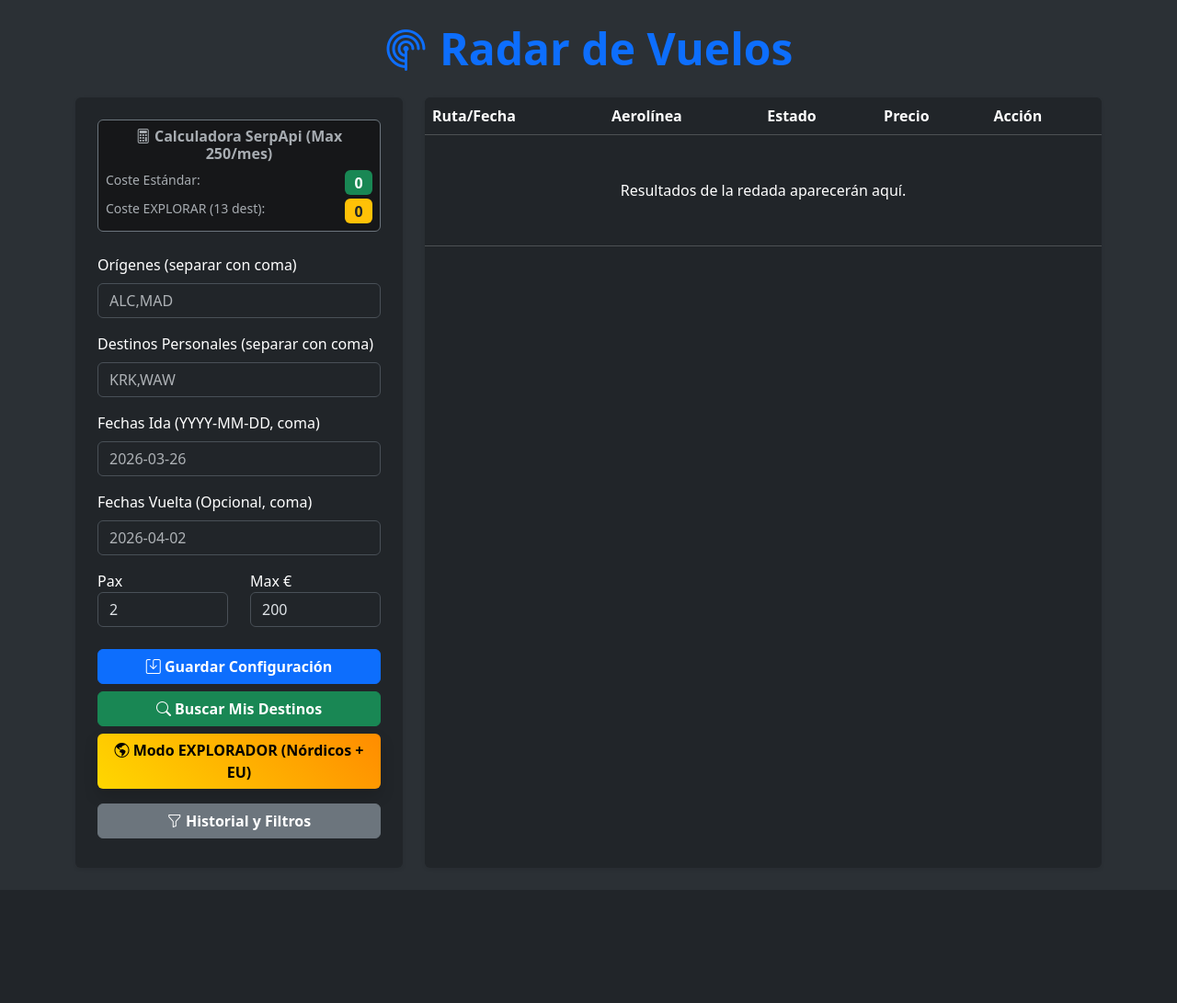
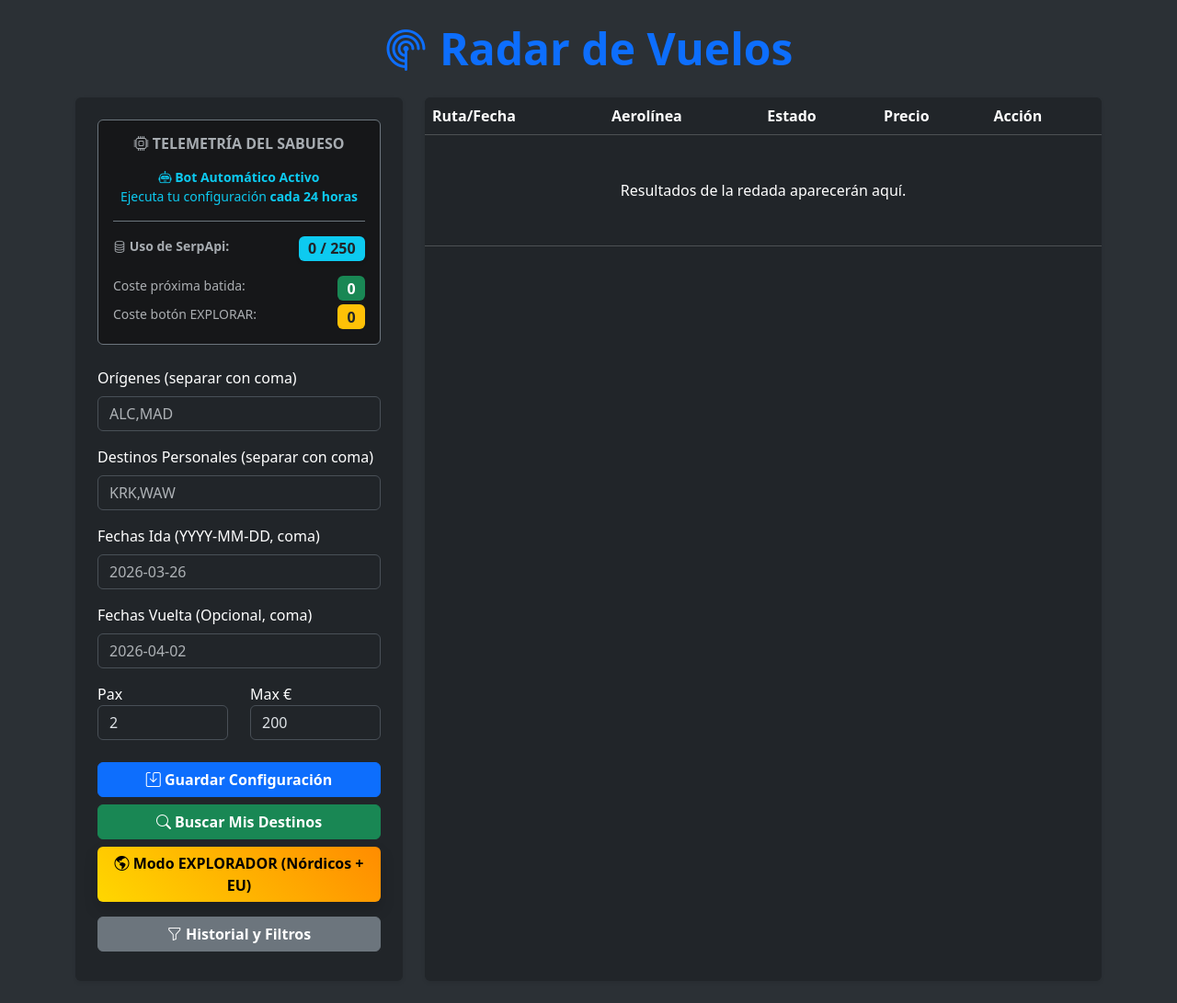
Before and after one commit to TrookeM/sabueso-vuelos, a Flask app: page / in a window 1280 px wide. Shown: the whole page at 92% size. Before the commit the page ends 912 px from the top, so only its background shows below. Run offline with Flask 3, Linux system fonts and the light colour scheme; data that the repository does not hold is empty.

Commit message:
Añadida telemetría de créditos en vivo de SerpApi

```diff
--- a/app.py
+++ b/app.py
@@ -18,30 +18,21 @@ SERPAPI_KEY = os.getenv("SERPAPI_KEY")
 CONFIG_FILE = "config.json"
 # ==========================================================
 
-# Destinos Maestra para el botón Explorar
 DESTINOS_EXPLORADOR = "LHR,CDG,FCO,BER,BUD,PRG,LIS,VIE,OSL,ARN,CPH,KEF,HEL"
 
-# 💾 FUNCIÓN DE MEMORIA PERSISTENTE
 def cargar_configuracion():
     if os.path.exists(CONFIG_FILE):
         try:
-            with open(CONFIG_FILE, 'r') as f:
-                return json.load(f)
+            with open(CONFIG_FILE, 'r') as f: return json.load(f)
         except: pass
-    # Si no hay archivo, empezamos limpios para no gastar créditos
     return {
-        "origenes": "",
-        "destinos": "",
-        "fechas_ida": "",
-        "fechas_vuelta": "",
-        "pasajeros": 2,
-        "precio_maximo_pp": 200
+        "origenes": "", "destinos": "", "fechas_ida": "",
+        "fechas_vuelta": "", "pasajeros": 2, "precio_maximo_pp": 200
     }
 
 config = cargar_configuracion()
 
 def buscar_en_api(conf):
-    # CORTAFUEGOS: Si está vacío, no disparamos a la API
     if not conf.get("origenes") or not conf.get("destinos") or not conf.get("fechas_ida"):
         return {"error": True, "mensaje": "⚠️ Faltan datos en la configuración. Rellena los campos y dale a Guardar primero."}
 
@@ -73,7 +64,6 @@ def buscar_en_api(conf):
                 try:
                     response = requests.get(url, params=params)
                     data = response.json()
-
                     if "error" in data: continue
 
                     nivel_precio = "⚪ Normal"
@@ -83,12 +73,10 @@ def buscar_en_api(conf):
                         elif nivel == "high": nivel_precio = "🔴 CARO"
 
                     vuelos = data.get("best_flights", []) + data.get("other_flights", [])
-
                     for vuelo in vuelos:
                         precio_total = vuelo.get("price", 0)
                         if not precio_total: continue
                         precio_pp = precio_total / int(conf["pasajeros"])
-
                         tramos = vuelo.get("flights", [])
                         aerolinea = tramos[0].get("airline", "Varias") if tramos else "N/A"
 
@@ -101,16 +89,13 @@ def buscar_en_api(conf):
                             "aerolinea": aerolinea, "precio_total": round(precio_total, 2),
                             "precio_pp": round(precio_pp, 2), "estado_precio": nivel_precio, "enlace": enlace_google
                         })
-                except Exception as e:
-                    print(f"Error en {origen}-{destino}: {e}")
+                except Exception as e: print(f"Error: {e}")
 
     resultados_filtrados = [r for r in resultados if r["precio_pp"] <= float(conf["precio_maximo_pp"])]
     return sorted(resultados_filtrados, key=lambda x: x["precio_pp"])
 
 def guardar_historial(vuelos, modo="Estándar"):
-    # Evitar guardar en el historial si fue un error por estar vacío
     if isinstance(vuelos, dict) and vuelos.get("error"): return
-
     archivo = "historial.json"
     historial = []
     if os.path.exists(archivo):
@@ -133,14 +118,9 @@ def guardar_historial(vuelos, modo="Estándar"):
     with open(archivo, 'w') as f: json.dump(historial, f, indent=4)
 
 def tarea_en_segundo_plano():
-    # CORTAFUEGOS AUTOMÁTICO
-    if not config.get("origenes") or not config.get("destinos") or not config.get("fechas_ida"):
-        print(f"[{datetime.datetime.now()}] ⏸️ Batida cancelada: No hay configuración guardada.")
-        return
-
+    if not config.get("origenes") or not config.get("destinos") or not config.get("fechas_ida"): return
     vuelos = buscar_en_api(config)
     guardar_historial(vuelos, "Automático")
-
     if isinstance(vuelos, list) and len(vuelos) > 0:
         mensaje = "🚨 <b>¡NUEVOS CHOLLOS DETECTADOS!</b> 🚨\n\n"
         for v in vuelos[:3]:
@@ -160,12 +140,8 @@ def index(): return render_template('index.html', config=config)
 def guardar_config():
     global config
     config.update(request.json)
-
-    # 💾 GUARDAR EN DISCO AL DARLE AL BOTÓN
-    with open(CONFIG_FILE, 'w') as f:
-        json.dump(config, f, indent=4)
-
-    return jsonify({"status": "success", "message": "✅ Configuración guardada en disco. Sobrevivirá a reinicios."})
+    with open(CONFIG_FILE, 'w') as f: json.dump(config, f, indent=4)
+    return jsonify({"status": "success", "message": "✅ Configuración guardada en disco."})
 
 @app.route('/api/buscar', methods=['GET'])
 def buscar_ahora():
@@ -180,7 +156,6 @@ def explorar_ahora():
 
     conf_exp = config.copy()
     conf_exp["destinos"] = DESTINOS_EXPLORADOR
-
     vuelos = buscar_en_api(conf_exp)
     guardar_historial(vuelos, "EXPLORADOR")
 
@@ -204,6 +179,21 @@ def ver_historial():
         with open("historial.json", 'r') as f: return jsonify(json.load(f))
     return jsonify([])
 
+# ==========================================================
+# 📊 NUEVO: TELEMETRÍA DE LA API
+# ==========================================================
+@app.route('/api/uso', methods=['GET'])
+def obtener_uso_api():
+    try:
+        url = f"https://serpapi.com/account.json?api_key={SERPAPI_KEY}"
+        res = requests.get(url)
+        data = res.json()
+        usado = data.get("this_month_usage", 0)
+        limite = data.get("searches_per_month", 250)
+        return jsonify({"usado": usado, "limite": limite, "error": False})
+    except Exception as e:
+        return jsonify({"usado": "?", "limite": 250, "error": True})
+
 @app.route('/api/test_telegram', methods=['POST'])
 def test_telegram():
     res = requests.post(f"https://api.telegram.org/bot{TELEGRAM_TOKEN}/sendMessage", data={"chat_id": TELEGRAM_CHAT_ID, "text": "🤖 Test OK"})
--- a/templates/index.html
+++ b/templates/index.html
@@ -20,14 +20,24 @@
         <div class="col-lg-4">
             <div class="card shadow-sm border-0 bg-dark p-4 text-white">
 
-                <div class="alert alert-secondary border-secondary p-2 mb-4 text-center">
-                    <h6 class="mb-2"><i class="bi bi-calculator"></i> <b>Calculadora SerpApi (Max 250/mes)</b></h6>
-                    <div class="d-flex justify-content-between text-start small">
-                        <span>Coste Estándar:</span>
+                <div class="alert alert-secondary border-secondary p-3 mb-4 text-center rounded">
+                    <h6 class="mb-3 text-uppercase tracking-wider fw-bold"><i class="bi bi-cpu"></i> Telemetría del Sabueso</h6>
+
+                    <div class="mb-3 small text-info border-bottom border-secondary pb-3">
+                        <i class="bi bi-robot"></i> <b>Bot Automático Activo</b><br>
+                        Ejecuta tu configuración <b>cada 24 horas</b>
+                    </div>
+
+                    <div class="d-flex justify-content-between text-start small mb-2">
+                        <span><i class="bi bi-database"></i> <b>Uso de SerpApi:</b></span>
+                        <span id="apiUso" class="badge bg-info text-dark fs-6 shadow-sm"><i class="spinner-border spinner-border-sm"></i></span>
+                    </div>
+                    <div class="d-flex justify-content-between text-start small mt-3 text-muted">
+                        <span>Coste próxima batida:</span>
                         <span id="calcEstandar" class="badge bg-success fs-6">0</span>
                     </div>
-                    <div class="d-flex justify-content-between text-start mt-1 small">
-                        <span>Coste EXPLORAR (13 dest):</span>
+                    <div class="d-flex justify-content-between text-start mt-1 small text-muted">
+                        <span>Coste botón EXPLORAR:</span>
                         <span id="calcExplorador" class="badge bg-warning text-dark fs-6">0</span>
                     </div>
                 </div>
@@ -103,19 +113,36 @@
 
 <script src="https://cdn.jsdelivr.net/npm/bootstrap@5.3.2/dist/js/bootstrap.bundle.min.js"></script>
 <script>
-    // MAGIA: CALCULADORA DINÁMICA DE CRÉDITOS
+    // 🌐 OBTENER EL USO DE LA API EN TIEMPO REAL
+    async function cargarUsoAPI() {
+        try {
+            const res = await fetch('/api/uso');
+            const data = await res.json();
+            const badgeUso = document.getElementById('apiUso');
+            if (!data.error) {
+                badgeUso.textContent = `${data.usado} / ${data.limite}`;
+                // Si pasas del 80% de créditos, se pone rojo para avisarte
+                if (data.usado > (data.limite * 0.8)) { badgeUso.className = "badge bg-danger fs-6 shadow-sm"; }
+                else { badgeUso.className = "badge bg-info text-dark fs-6 shadow-sm"; }
+            } else { badgeUso.textContent = "Error"; }
+        } catch (e) { document.getElementById('apiUso').textContent = "?"; }
+    }
+
+    // Cargar telemetría al entrar en la página
+    cargarUsoAPI();
+
+    // 🧮 CALCULADORA DINÁMICA DE CRÉDITOS
     function actualizarCalculadora() {
         const origenesStr = document.getElementById('origenes').value;
         const destinosStr = document.getElementById('destinos').value;
         const fechasStr = document.getElementById('fechas_ida').value;
 
-        // Cuenta cuántos elementos hay separados por coma. Si está vacío, devuelve 0.
         const numOrigenes = origenesStr.split(',').filter(i => i.trim() !== "").length || 0;
         const numDestinos = destinosStr.split(',').filter(i => i.trim() !== "").length || 0;
         const numFechas = fechasStr.split(',').filter(i => i.trim() !== "").length || 0;
 
         const creditosEstandar = numOrigenes * numDestinos * numFechas;
-        const creditosExplorador = numOrigenes * 13 * numFechas; // 13 es el tamaño de DESTINOS_EXPLORADOR
+        const creditosExplorador = numOrigenes * 13 * numFechas;
 
         const badgeEst = document.getElementById('calcEstandar');
         const badgeExp = document.getElementById('calcExplorador');
@@ -123,23 +150,17 @@
         badgeEst.textContent = creditosEstandar;
         badgeExp.textContent = creditosExplorador;
 
-        // Cambiar a color rojo si se pasa de la raya
         badgeEst.className = creditosEstandar > 15 ? "badge bg-danger fs-6" : "badge bg-success fs-6";
         badgeExp.className = creditosExplorador > 50 ? "badge bg-danger fs-6" : "badge bg-warning text-dark fs-6";
     }
 
-    // Escuchar cambios en los inputs para recalcular
-    document.querySelectorAll('.calc-input').forEach(input => {
-        input.addEventListener('input', actualizarCalculadora);
-    });
-    actualizarCalculadora(); // Calcular al cargar la página
+    document.querySelectorAll('.calc-input').forEach(input => { input.addEventListener('input', actualizarCalculadora); });
+    actualizarCalculadora();
 
-    // Función genérica para renderizar la tabla
     function renderTabla(data) {
         const tbody = document.querySelector('#tablaResultados tbody');
         if (data.error) { tbody.innerHTML = `<tr><td colspan="5" class="text-center text-danger">${data.mensaje}</td></tr>`; return; }
         if (data.length === 0) { tbody.innerHTML = '<tr><td colspan="5" class="text-center">Nada por debajo del presupuesto.</td></tr>'; return; }
-
         data.forEach(v => {
             const tr = document.createElement('tr');
             tr.innerHTML = `<td><b>${v.origen} ➜ ${v.destino}</b><br><small>${v.fecha_detectada}</small></td><td>${v.aerolinea}</td><td>${v.estado_precio}</td><td><span class="badge bg-success">${v.precio_pp} €</span></td><td><a href="${v.enlace}" target="_blank" class="btn btn-sm btn-primary">Ver</a></td>`;
@@ -147,7 +168,6 @@
         });
     }
 
-    // Guardar
     document.getElementById('configForm').addEventListener('submit', async (e) => {
         e.preventDefault();
         const data = {
@@ -165,7 +185,6 @@
         setTimeout(() => alertBox.classList.add('d-none'), 3000);
     });
 
-    // BÚSQUEDA NORMAL
     document.getElementById('btnBuscar').addEventListener('click', async () => {
         document.getElementById('loadingText').textContent = "Rastreando tus destinos...";
         document.getElementById('loading').classList.remove('d-none');
@@ -176,20 +195,13 @@
 
         document.getElementById('loading').classList.add('d-none');
         renderTabla(data);
+        cargarUsoAPI(); // 🔄 Actualizamos el medidor de créditos tras gastar
     });
 
-    // BÚSQUEDA EXPLORADOR (EL BOTÓN DORADO)
     document.getElementById('btnExplorar').addEventListener('click', async () => {
         const coste = document.getElementById('calcExplorador').textContent;
-
-        if (coste === "0") {
-            alert("⚠️ Necesitas rellenar 'Orígenes' y 'Fechas de Ida' para poder explorar.");
-            return;
-        }
-
-        if(!confirm(`⚠️ ATENCIÓN: Esta batida buscará en 13 países (incluyendo los Nórdicos) y consumirá ${coste} créditos de tus 250 mensuales. ¿Estás seguro de lanzarla?`)) {
-            return;
-        }
+        if (coste === "0") { alert("⚠️ Necesitas rellenar 'Orígenes' y 'Fechas de Ida' para poder explorar."); return; }
+        if(!confirm(`⚠️ ATENCIÓN: Esta batida buscará en 13 países y consumirá ${coste} créditos de tus 250 mensuales. ¿Estás seguro de lanzarla?`)) { return; }
 
         document.getElementById('loadingText').textContent = "Escaneando media Europa y países Nórdicos. Esto puede tardar unos segundos...";
         document.getElementById('loading').classList.remove('d-none');
@@ -200,9 +212,9 @@
 
         document.getElementById('loading').classList.add('d-none');
         renderTabla(data);
+        cargarUsoAPI(); // 🔄 Actualizamos el medidor de créditos tras gastar
     });
 
-    // Llenar Historial
     document.getElementById('modalHistorial').addEventListener('show.bs.modal', async () => {
         const tbody = document.querySelector('#tablaHistorial tbody');
         tbody.innerHTML = '<tr><td colspan="3" class="text-center">Cargando...</td></tr>';
@@ -223,14 +235,10 @@
         } catch (e) {}
     });
 
-    // Filtro del Historial
     document.getElementById('buscadorHistorial').addEventListener('keyup', function() {
         let filter = this.value.toLowerCase();
         let rows = document.querySelectorAll('#tablaHistorial tbody tr');
-        rows.forEach(row => {
-            let text = row.textContent.toLowerCase();
-            row.style.display = text.includes(filter) ? '' : 'none';
-        });
+        rows.forEach(row => { let text = row.textContent.toLowerCase(); row.style.display = text.includes(filter) ? '' : 'none'; });
     });
 </script>
 </body>
```
